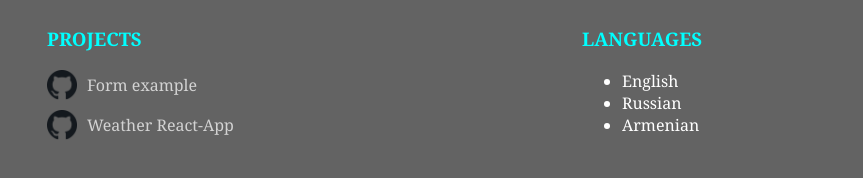
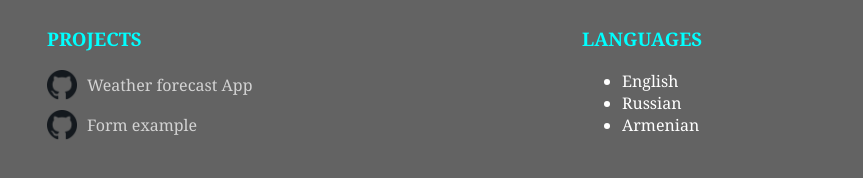
Before and after one commit to papiyan98/resume, a plain HTML site: page index.html in a window 1280 px wide. Shown: the part 536-714 px from the top of the page, without its empty margins (208-1071 px from the left). Drawn offline with Linux system fonts and the light colour scheme.

Commit message:
Update index.html

```diff
--- a/index.html
+++ b/index.html
@@ -43,8 +43,8 @@
     <div class="info-group">
       <div class="left-group">
         <h3 class="info-title">PROJECTS</h3>
+        <a href="https://papiyan98.github.io/weather-react-redux/"><img src="files/github-icon.png">Weather forecast App</a>
         <a href="https://papiyan98.github.io/form/"><img src="files/github-icon.png">Form example</a>
-        <a href="https://papiyan98.github.io/weather-react-app/"><img src="files/github-icon.png">Weather React-App</a>
       </div>
       <div class="right-group">
         <h3 class="info-title">LANGUAGES</h3>
```
